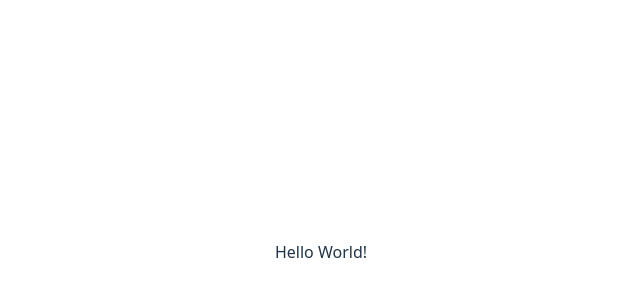
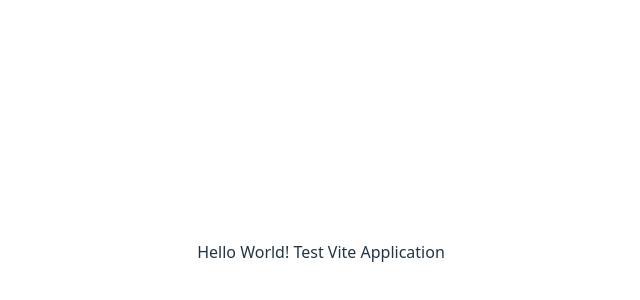
Before and after one commit to marcuwynu23/vite-app-sample, a React (Vite) app: page / in a window 1280 px wide. Shown: the part 148-448 px from the top of the page, without its empty margins (319-959 px from the left). Built offline with nearby package versions, Linux system fonts and the light colour scheme.

Commit message:
Update App.tsx

```diff
--- a/src/App.tsx
+++ b/src/App.tsx
@@ -3,7 +3,7 @@
 function App() {
   return (
     <>
-      <p>Hello World!</p>
+      <p>Hello World! Test Vite Application</p>
     </>
   );
 }
```
